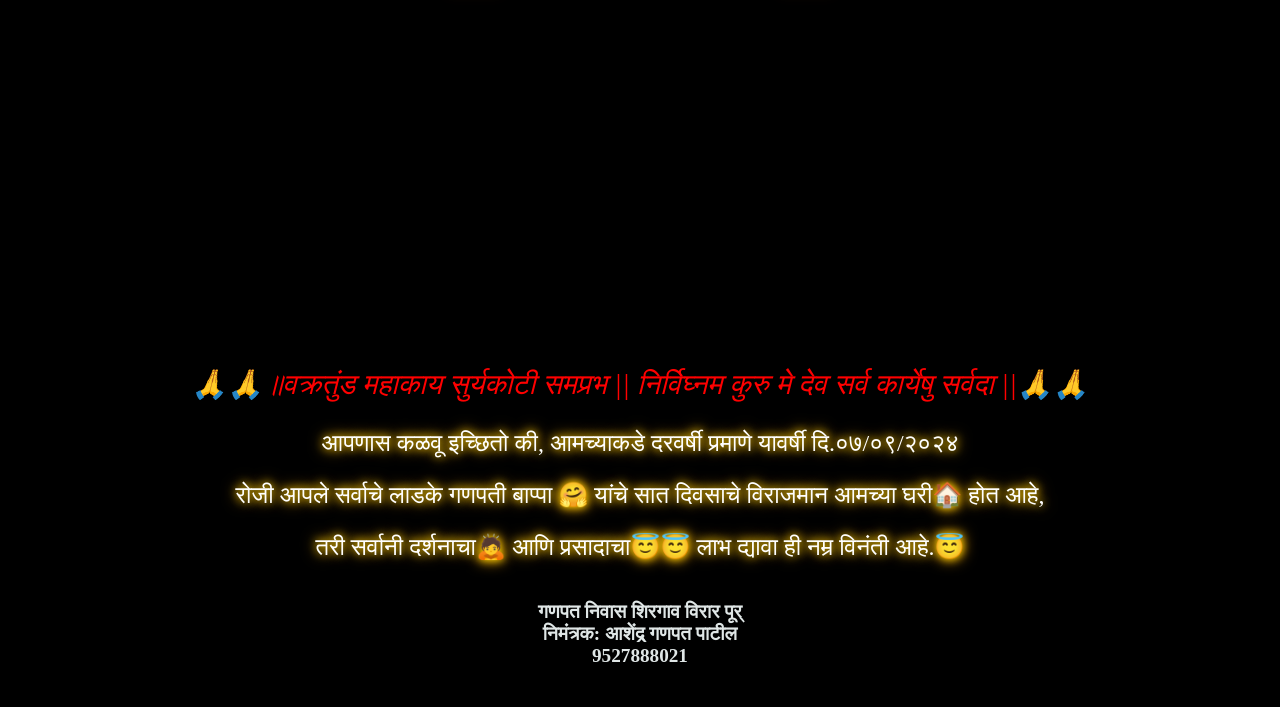
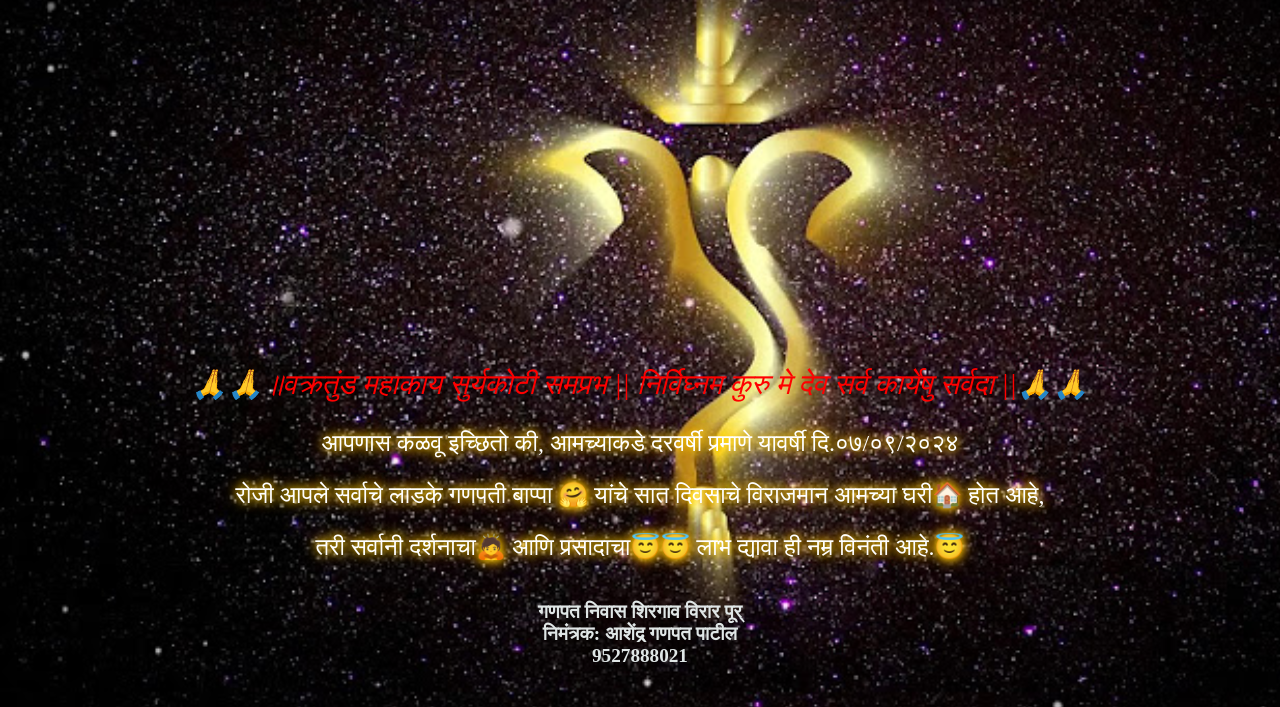
Before and after one commit to mansi2804/Ganpatibappainvitation, a plain HTML site: page ganpati/index.html in a window 1280 px wide. Shown: the part 108-815 px from the top of the page. Drawn offline with Linux system fonts and the light colour scheme.

Commit message:
Update styles.css

```diff
--- a/ganpati/styles.css
+++ b/ganpati/styles.css
@@ -8,7 +8,7 @@ body {
     justify-content: center;
     align-items: center;
     height: 100vh;
-    background-image: url('assests/ganpati.jpg');
+    background-image: url('assets/ganpati.jpg');
     background-size: cover;
     flex-direction: column;
 
```
